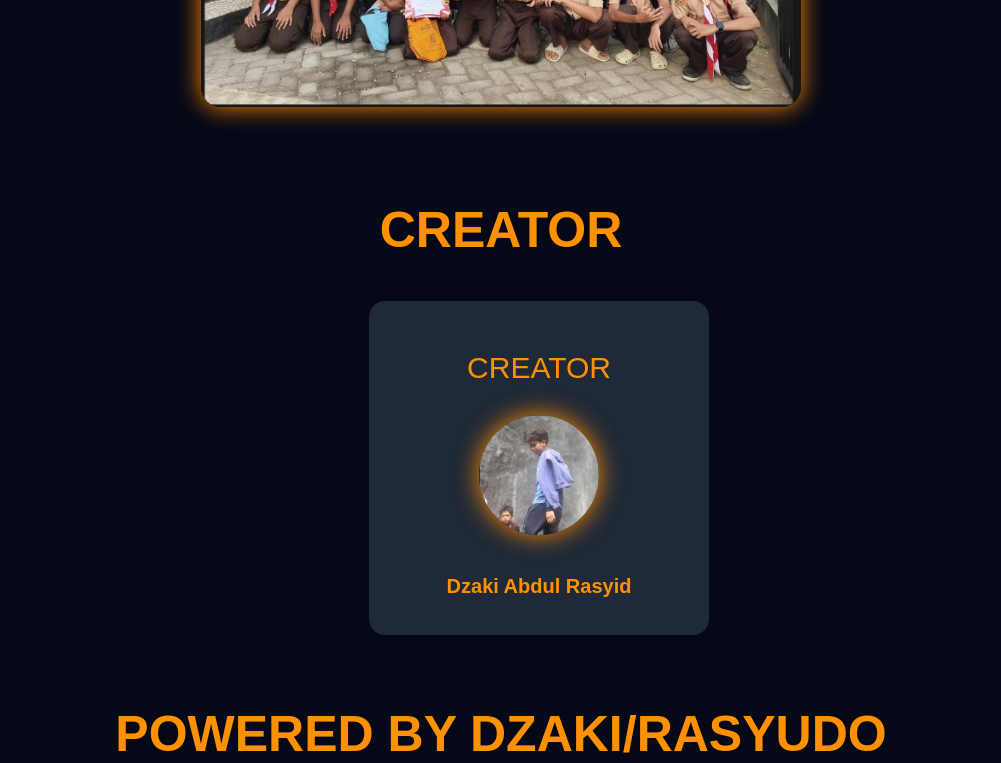
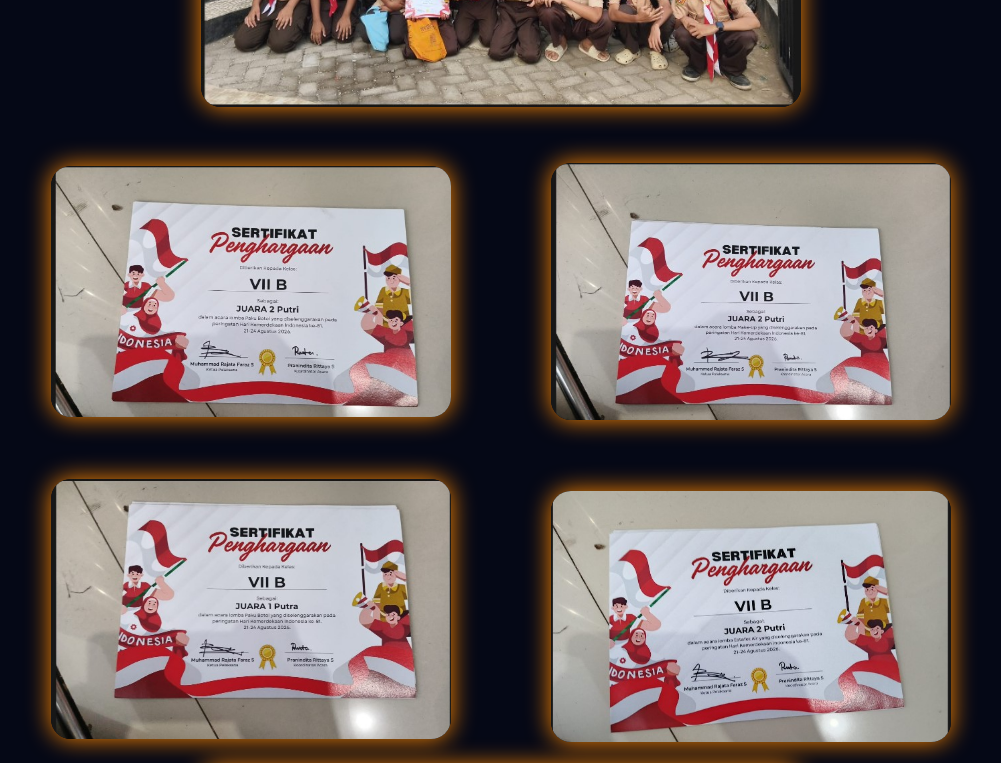
Before and after one commit to rasyudokw-tech/VIIBELTHEVOSS, a plain HTML site: page index.html in a window 1280 px wide. Shown: the part 5920-6683 px from the top of the page, without its empty margins (139-1140 px from the left). Drawn offline with Linux system fonts and the light colour scheme.

Commit message:
Add files via upload

```diff
--- a/index.html
+++ b/index.html
@@ -531,6 +531,26 @@
 <section id="prestasi" class="Prestasi">
     <div class="prestasi">
           <img src="prestasi.jpg" alt="prestasi">
+          <div class="one">
+            <img src="1.jpg" alt="1">
+            </div>
+
+         <div class="two">
+              <img src="2.jpg" alt="2">
+         </div>
+
+         <div class="three">
+            <img src="3.jpg" alt="3">
+
+         </div>
+
+         <div class="four">
+              <img src="4.jpg" alt="4">
+         </div>
+
+         <div class="five">
+            <img src="5.jpg" alt="5">
+         </div>
     </div>
 </section>
 
--- a/vii.css
+++ b/vii.css
@@ -248,24 +248,6 @@ h3{
     margin: 0;
 }
 
-@media (max-width: 600px) {
-    .jadwal-container {
-        grid-template-columns: 1fr;
-    }
-
-    .jadwal {
-        padding: 40px 15px;
-    }
-
-    .jadwal-card {
-        padding: 20px;
-    }
-
-    .jadwal-item {
-        font-size: 14px;
-    }
-}
-
 .Prestasi img{
 width: 600px ;
 }
@@ -286,3 +268,33 @@ width: 600px ;
     border-radius: 50%;
     object-fit: cover;
 }
+
+.one img{
+   width: 400px;
+    height: auto;
+    margin-left: -500px;
+    margin-top: 20px;
+     transform: translateY(15px)    ;
+}
+
+.two img{
+width: 400px;
+    height: auto;
+    margin-left: 500px;
+    margin-top: -500px;
+}
+
+.three  img{
+   width: 400px;
+    height: auto;
+    margin-left: -500px;
+    margin-top: 20px;
+     transform: translateY(15px)    ;
+}
+
+.four img{
+width: 400px;
+    height: auto;
+    margin-left: 500px;
+    margin-top: -500px;
+}
```
Also changed, not shown: 1.jpg (added), 2.jpg (added), 3.jpg (added), 4.jpg (added), 5.jpg (added).
